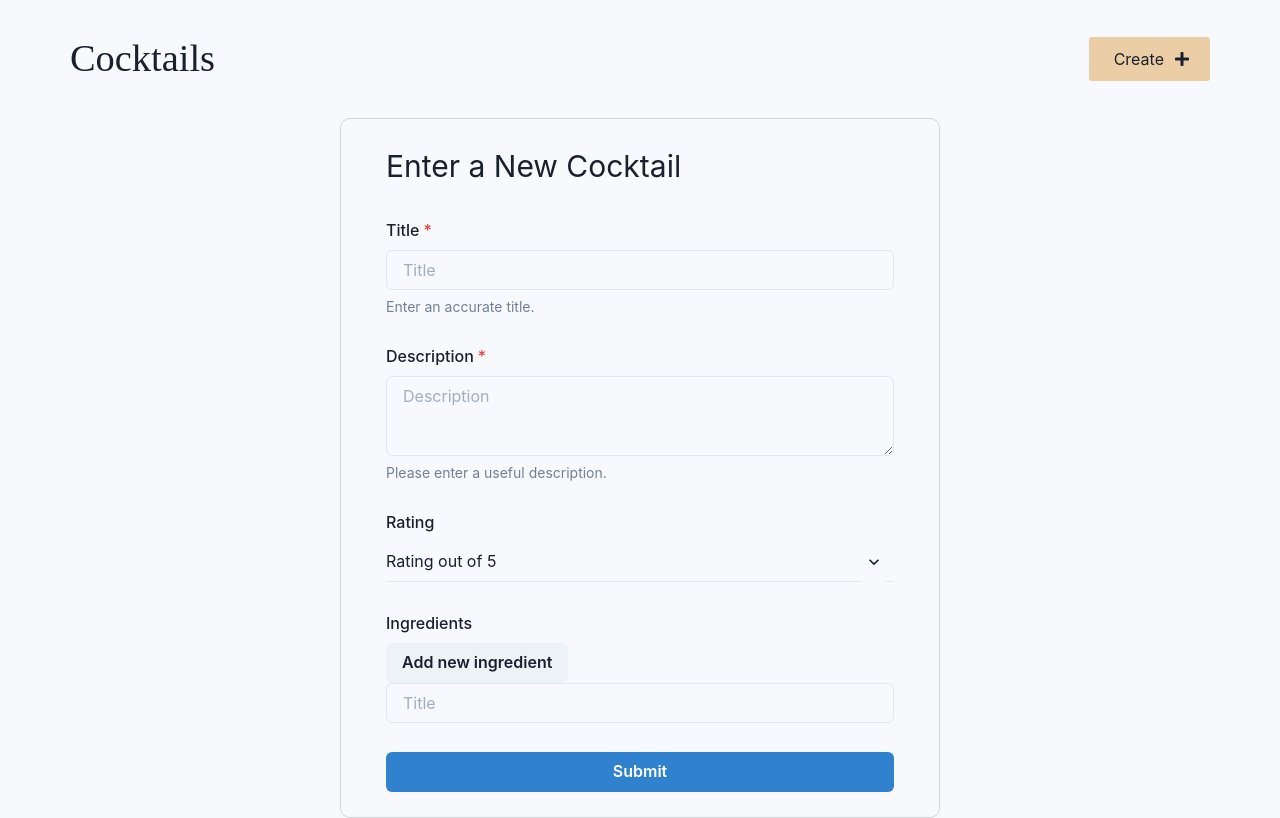
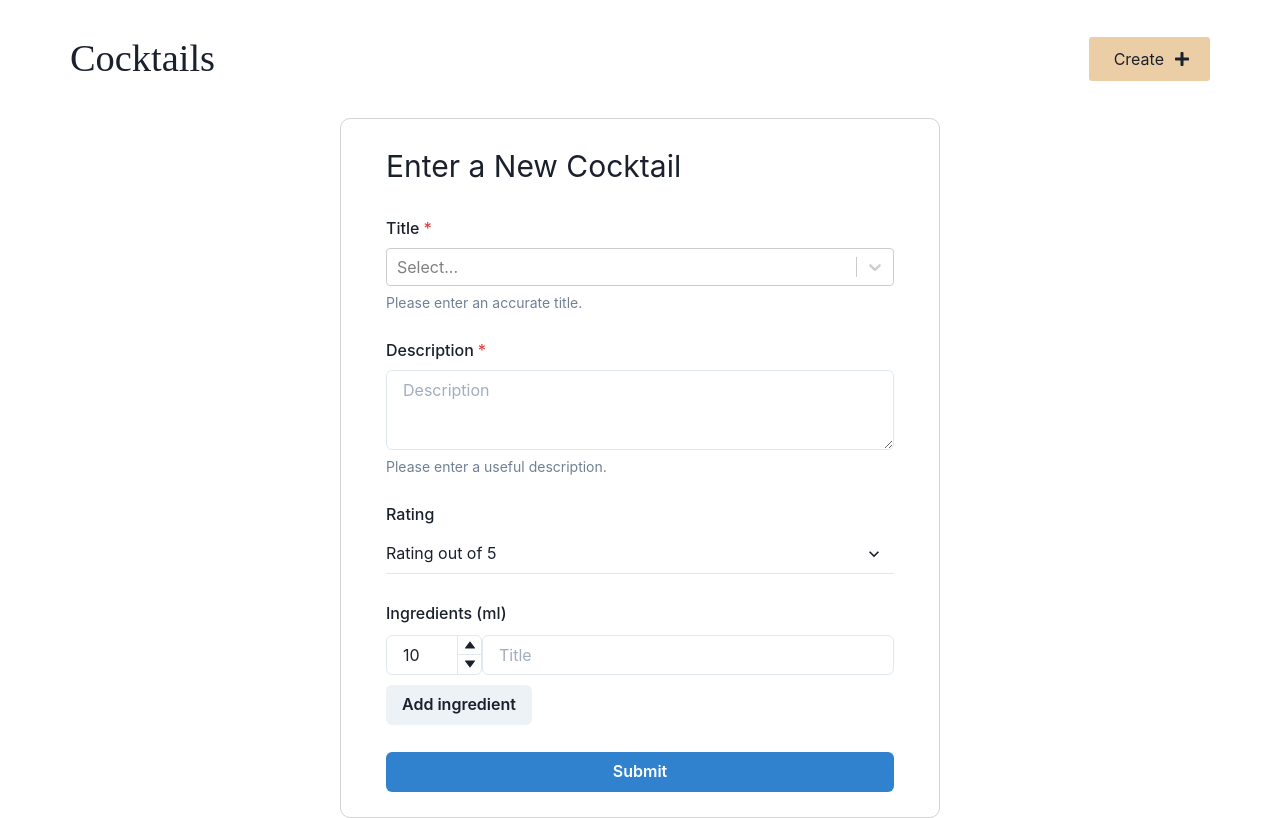
Before and after one commit to dbjowett/Drinks-Js, a Next.js app: page /new in a window 1280 px wide. Built offline with nearby package versions, Linux system fonts and the light colour scheme; a web font is replaced by a local one.

Commit message:
Add button to add new ingredient, add Select box with suggestions

```diff
--- /dev/null
+++ b/components/Ingredient_Input.js
@@ -0,0 +1,23 @@
+import { Input, NumberDecrementStepper, NumberIncrementStepper, NumberInput, NumberInputField, NumberInputStepper } from '@chakra-ui/react';
+import styles from '../styles/page/New_Item_Page.module.css';
+import { useState } from 'react';
+
+const IngredientInput = () => {
+  const [amount, setAmount] = useState('10');
+
+  return (
+    <div className={styles.numberInputContainer}>
+      <NumberInput size='md' maxW='24' defaultValue={0} min={0} onChange={(input) => setAmount(input)} value={amount}>
+        <NumberInputField />
+        <NumberInputStepper>
+          <NumberIncrementStepper />
+          <NumberDecrementStepper />
+        </NumberInputStepper>
+      </NumberInput>
+
+      <Input id='ingredient' placeholder='Title' className={styles.numberInputTitle} />
+    </div>
+  );
+};
+
+export default IngredientInput;
--- a/package.json
+++ b/package.json
@@ -16,7 +16,8 @@
     "next": "12.0.9",
     "react": "17.0.2",
     "react-dom": "17.0.2",
-    "react-icons": "^4.3.1"
+    "react-icons": "^4.3.1",
+    "react-select": "^5.2.2"
   },
   "devDependencies": {
     "eslint": "8.8.0",
--- a/pages/new.js
+++ b/pages/new.js
@@ -1,20 +1,11 @@
-import { Button, FormControl, FormHelperText, FormLabel, Form, Input, Text, Textarea, useToast, Select } from '@chakra-ui/react';
+import { Button, FormControl, FormHelperText, FormLabel, Input, Text, Textarea, useToast, Select } from '@chakra-ui/react';
+import Creatable from 'react-select/creatable';
 import Router from 'next/router';
-import { useRef } from 'react';
+import { useRef, useState } from 'react';
+import styles from '../styles/page/New_Item_Page.module.css';
+import IngredientInput from '../components/Ingredient_Input';
 
-const customStyling = {
-  maxWidth: '600px',
-  width: '80%',
-  minHeight: '700px',
-  marginTop: '100px',
-  margin: '0 auto',
-  border: '1px solid lightgray',
-  padding: '25px 45px',
-  borderRadius: '10px',
-  display: 'flex',
-  flexDirection: 'column',
-  justifyContent: 'space-between'
-};
+import { cocktailOptions } from '../utils/cocktailNames';
 
 export default function New() {
   const titleInputRef = useRef();
@@ -23,14 +14,7 @@ export default function New() {
 
   async function submitHandler(e) {
     e.preventDefault();
-    toast({
-      title: 'Cocktail Added',
-      description: 'Your drink has been added to our database.',
-      status: 'success',
-      duration: 2000,
-      isClosable: true
-    });
-
+    // Fix title
     const body = {
       title: titleInputRef.current.value,
       description: descInputRef.current.value
@@ -44,17 +28,66 @@ export default function New() {
       },
       body: JSON.stringify(body)
     });
+    if (res.status === 400) {
+      toast({
+        title: 'Adding Failed! ',
+        description: 'Your drink has not been added',
+        status: 'error',
+        duration: 2000,
+        isClosable: true
+      });
+      return;
+    }
+    toast({
+      title: 'Cocktail Added',
+      description: 'Your drink has been added to our database.',
+      status: 'success',
+      duration: 2000,
+      isClosable: true
+    });
     Router.push('/');
+  }
+
+  //// END OF SUBMIT HANDLER
+
+  const handleInputChange = (inputValue, actionMeta) => {
+    console.group('Input Changed');
+    console.log(inputValue);
+    console.log(`action: ${actionMeta.action}`);
+    console.groupEnd();
+  };
+
+  const handleChange = (newValue, actionMeta) => {
+    console.group('Value Changed');
+    console.log(newValue?.label);
+    console.log(newValue);
+    console.log(`action: ${actionMeta.action}`);
+    // console.groupEnd();
+  };
+
+  // For adding Ingredient Inputs on button click
+  const [ingredientInputList, setIngredientInputList] = useState([]);
+  function onAddIng(e) {
+    setIngredientInputList(ingredientInputList.concat(<IngredientInput key={ingredientInputList.length} />));
   }
 
   return (
     <>
-      <form onSubmit={submitHandler} style={customStyling}>
+      <form onSubmit={submitHandler} className={styles.formContainer}>
         <Text fontSize='3xl'>Enter a New Cocktail</Text>
         <FormControl isRequired>
           <FormLabel htmlFor='Title'>Title</FormLabel>
-          <Input id='Title' placeholder='Title' ref={titleInputRef} />
-          <FormHelperText>Enter an accurate title.</FormHelperText>
+          {/* <Input id='Title' placeholder='Title' ref={titleInputRef} /> */}
+          <Creatable
+            instanceId
+            isClearable
+            defaultValue='Cocktail title'
+            options={cocktailOptions}
+            onChange={handleChange}
+            onInputChange={handleInputChange}
+            ref={titleInputRef}
+          />
+          <FormHelperText>Please enter an accurate title.</FormHelperText>
         </FormControl>
         <FormControl isRequired>
           <FormLabel htmlFor='Description'>Description</FormLabel>
@@ -72,9 +105,12 @@ export default function New() {
           </Select>
         </FormControl>
         <FormControl>
-          <FormLabel htmlFor='ingredient'>Ingredients</FormLabel>
-          <Button>Add new ingredient</Button>
-          <Input id='ingredient' placeholder='Title' />
+          <FormLabel htmlFor='ingredient'>Ingredients (ml)</FormLabel>
+          <IngredientInput />
+          {ingredientInputList}
+          <Button className={styles.ingredientAddBtn} onClick={onAddIng}>
+            Add ingredient
+          </Button>
         </FormControl>
         <Button type='submit' colorScheme='blue'>
           Submit
--- a/styles/globals.css
+++ b/styles/globals.css
@@ -15,7 +15,7 @@ a {
 
 * {
   box-sizing: border-box;
-  background-color: #f7f9fc;
+  /* background-color: #f7f9fc; */
 }
 
 :root {
--- /dev/null
+++ b/styles/page/New_Item_Page.module.css
@@ -0,0 +1,22 @@
+.formContainer {
+  max-width: 600px;
+  width: 80%;
+  min-height: 700px;
+  margin-top: 100px;
+  margin: 0 auto;
+  border: 1px solid lightgray;
+  padding: 25px 45px;
+  border-radius: 10px;
+  display: flex;
+  flex-direction: column;
+  justify-content: space-between;
+}
+
+.numberInputContainer {
+  display: flex;
+  margin-top: 10px;
+}
+
+.ingredientAddBtn {
+  margin-top: 10px;
+}
```
Also changed, not shown: 1 other file (tests, documents, lock files or other folders).
